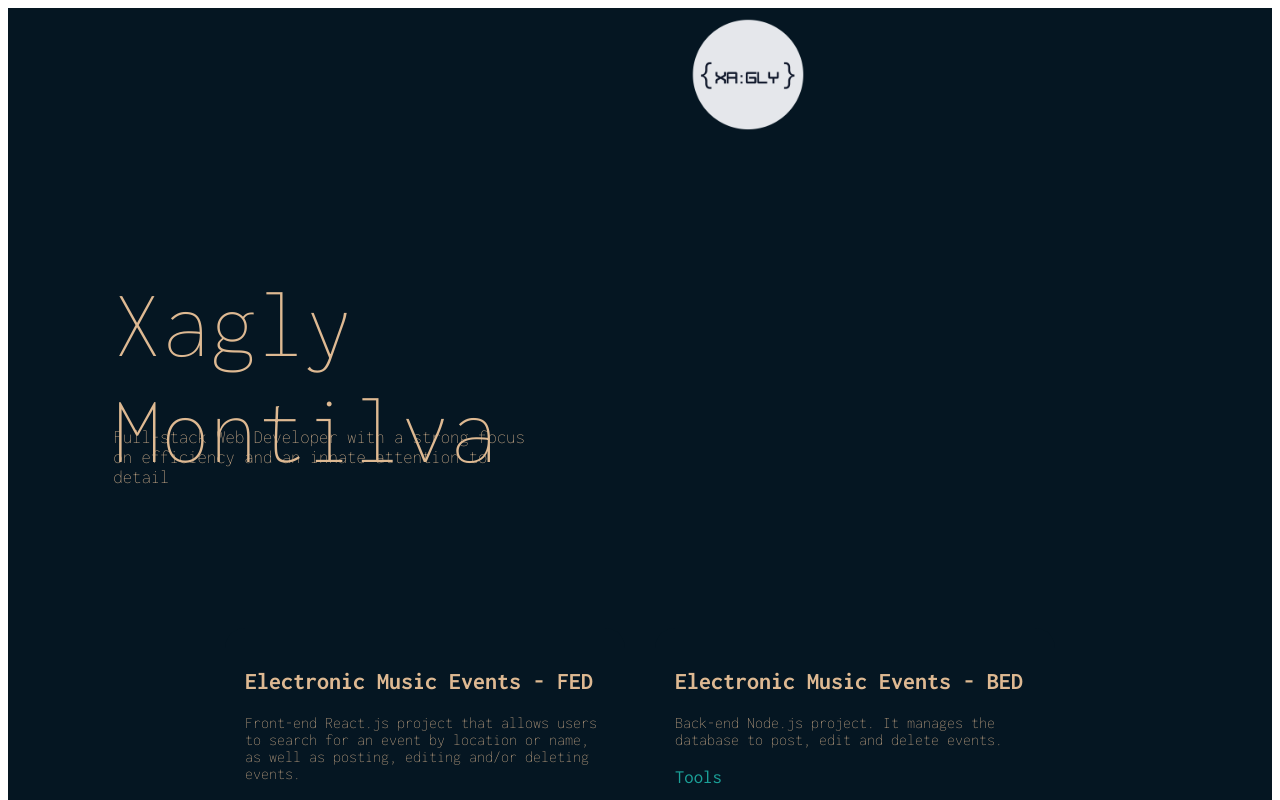
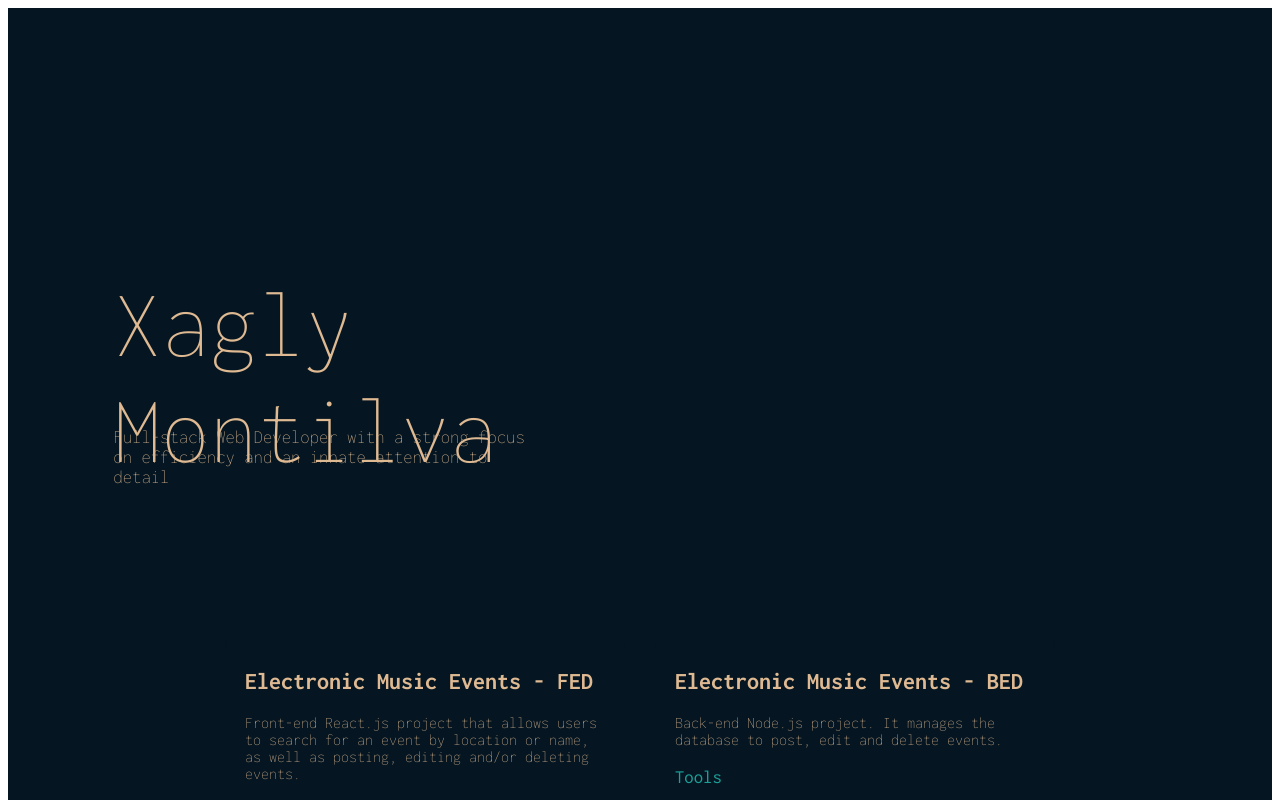
Before and after one commit to XML3/My_Web, a React (Vite) app in the folder My_Web/: page / in a window 1280 px wide. Shown: the top 800 px of the page. Built offline with nearby package versions, Linux system fonts and the light colour scheme; the HTML template or start-up script is replaced by a standard one.

Commit message:
removed logo from this file

```diff
--- a/My_Web/src/App.jsx
+++ b/My_Web/src/App.jsx
@@ -1,6 +1,6 @@
 import React from "react";
 import "../src/App.css";
-import xaglyWebLogo from "./img/xagly_web_logo.png";
+
 import { Content } from "./components/Content";
 import { Headers } from "./components/Headers";
 
@@ -9,9 +9,6 @@ function App() {
     <>
       <div className="App">
         <div className="Container">
-          <nav className="nav">
-            <img src={xaglyWebLogo} alt="website logo" />
-          </nav>
           <Headers />
           <Content />
         </div>
```
